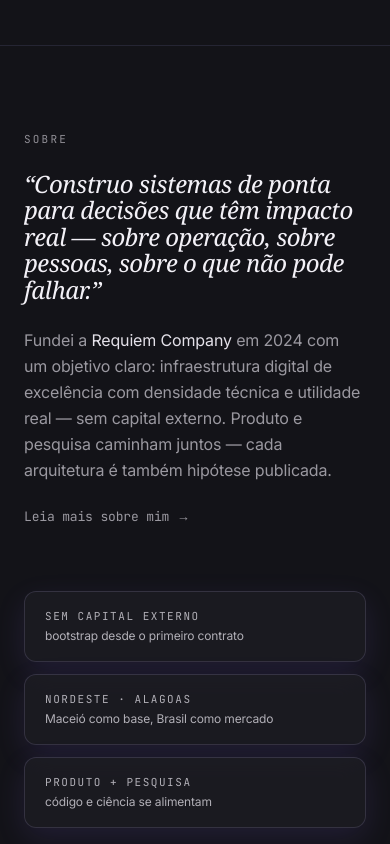
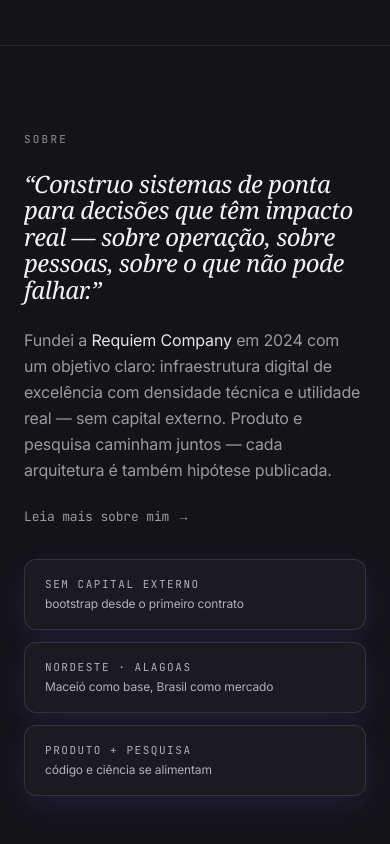
Before and after one commit to andersonrafhael/about-me, a Next.js app: page / in a window 390 px wide. Shown: the part 1880-2724 px from the top of the page. Built offline with nearby package versions, Linux system fonts and the light colour scheme.

Commit message:
fix(responsive): fix mobile layout on manifesto and contato pages
Manifesto gap reduced from 64px to 32px on mobile (single-column stack).
Contato title grid now collapses to 1 col on mobile before sm breakpoint.

```diff
--- a/src/app/contato/page.tsx
+++ b/src/app/contato/page.tsx
@@ -52,7 +52,7 @@ export default function ContatoPage() {
       </div>
 
       {/* ── Title block ── */}
-      <div className="grid grid-cols-[1fr_auto] items-end gap-8 mb-[clamp(56px,8vh,96px)]
+      <div className="grid grid-cols-1 sm:grid-cols-[1fr_auto] items-end gap-4 sm:gap-8 mb-[clamp(56px,8vh,96px)]
                       pb-[clamp(40px,5vh,64px)] border-b border-border">
         <h1 className="editorial-title">
           Contato<span className="punct">.</span>
--- a/src/components/manifesto.tsx
+++ b/src/components/manifesto.tsx
@@ -12,7 +12,7 @@ const markers = [
 export function Manifesto() {
   return (
     <section className="section-outer">
-      <div className="max-w-[1440px] mx-auto grid lg:grid-cols-[1fr_360px] gap-16 lg:gap-24 items-center">
+      <div className="max-w-[1440px] mx-auto grid lg:grid-cols-[1fr_360px] gap-8 lg:gap-24 items-center">
 
         {/* Esquerda — texto editorial */}
         <motion.div
```
